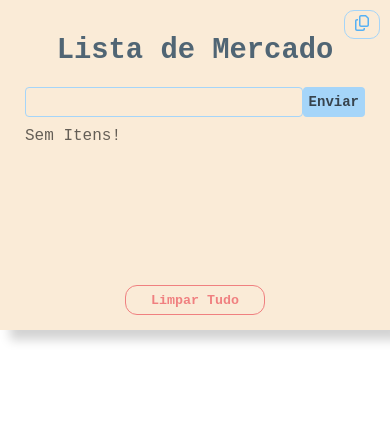
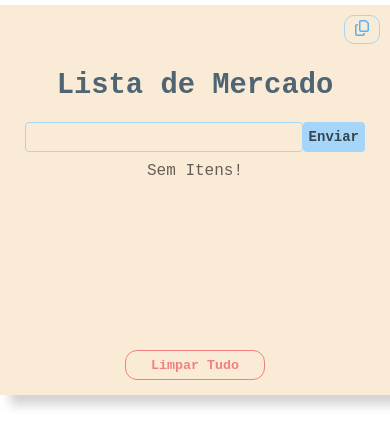
Before and after one commit to LucasMofardini/lista-compras, a React (Create React App) app: page / in a window 390 px wide. Shown: the top 446 px of the page. Built offline with nearby package versions, Linux system fonts and the light colour scheme.

Commit message:
Arrumei o Height do container form

```diff
--- a/src/components/ListaMercado.js
+++ b/src/components/ListaMercado.js
@@ -43,8 +43,10 @@ function ListaMercado() {
 
         }
 
-
-
+        // Verifica se tem mais de 25 itens
+        // Se tiver ele coloca o height ta pagina em auto
+        let containerLista = document.querySelector('.container-lista');
+        if (containerLista.childElementCount > 23) document.querySelector('.container').style.height = "auto";
     }, [listaLocalStorageState]);
 
 
@@ -144,10 +146,10 @@ function ListaMercado() {
         lista.forEach((item, index) => {
             if (lista.length === index + 1) {
                 // Ultimo item ele tira a virgula
-                listaParaCopia = listaParaCopia + "-" + (index + 1) + " " + (item.nome) + ".";
-
+                listaParaCopia = listaParaCopia + "-" + " " + (item.nome) + ".";
+                // (index + 1)
             } else {
-                listaParaCopia = listaParaCopia + "-" + (index + 1) + " " + (item.nome) + ", ";
+                listaParaCopia = listaParaCopia + "-" + " " + (item.nome) + ", ";
             }
         })
         navigator.clipboard.writeText(listaParaCopia);
--- a/src/style/ListaMercado.css
+++ b/src/style/ListaMercado.css
@@ -76,7 +76,7 @@ h1 {
     margin: 8px 0;
     border-radius: 10px;
     transition: 0.2s;
-
+    cursor: pointer;
 
 }
 
@@ -165,6 +165,9 @@ h1 {
     justify-content: center;
     align-items: center;
     user-select: none;
+
+    top: 20px;
+    width: 100%;
 }
 
 .container-no-itens span {
@@ -181,7 +184,10 @@ h1 {
     flex-wrap: wrap;
     justify-content: space-between;
     align-items: center;
+    position: relative;
 }
+
+
 
 .item-lista {
     width: calc(100%/3.9);
@@ -218,17 +224,19 @@ h1 {
 }
 
 @media(max-width:800px) {
+
     .container {
         height: auto;
     }
 
+    .container-form {
+        padding: 45px 25px;
+        margin: 5px 0;
+
+    }
+
     .container-lista {
         margin: 10px 0 5px 0;
-    }
-
-    .container-form {
-        padding: 15px 25px;
-
     }
 
     .item-lista {
@@ -242,21 +250,6 @@ h1 {
         transition: 0.2s;
     }
 
-    /* .item-lista:hover .item-controles,
-    .item-lista:active .item-controles {
-        display: flex;
-        visibility: visible;
-
-        justify-content: center;
-        align-items: center;
-        position: absolute;
-        width: 85%;
-        height: 100%;
-        margin-top: -10px;
-
-    } */
-
-
 }
 
 @media(max-width:400px) {
```
